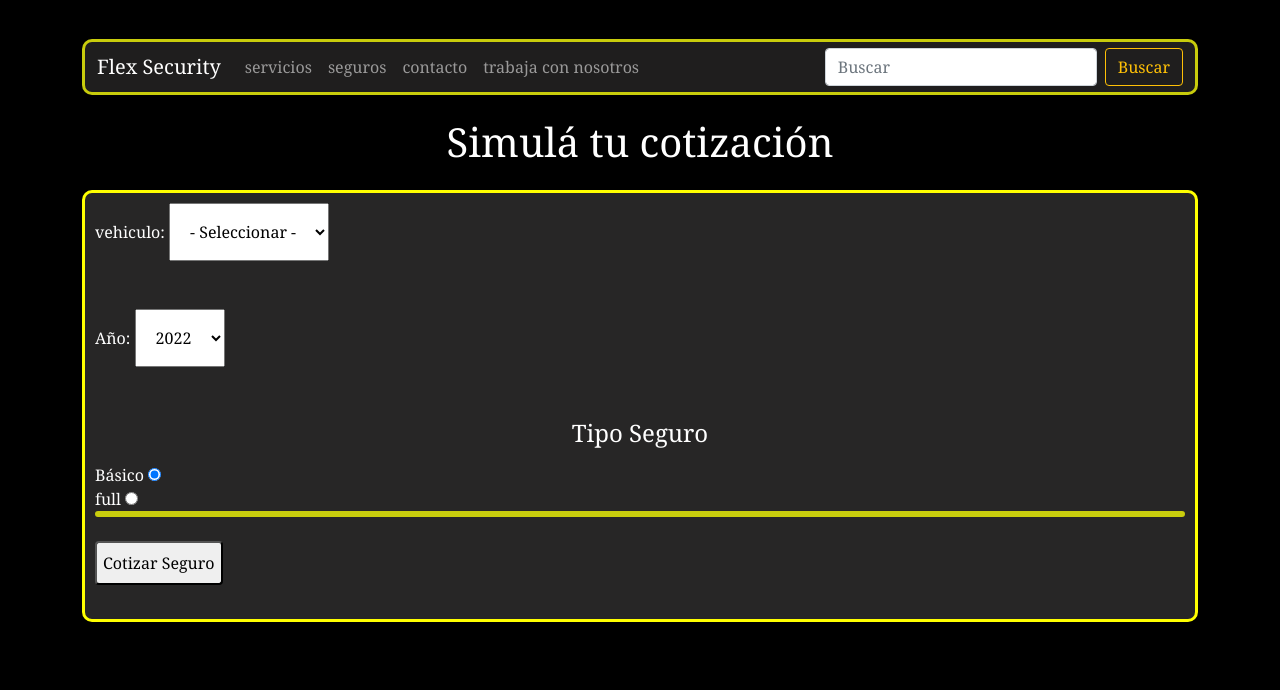
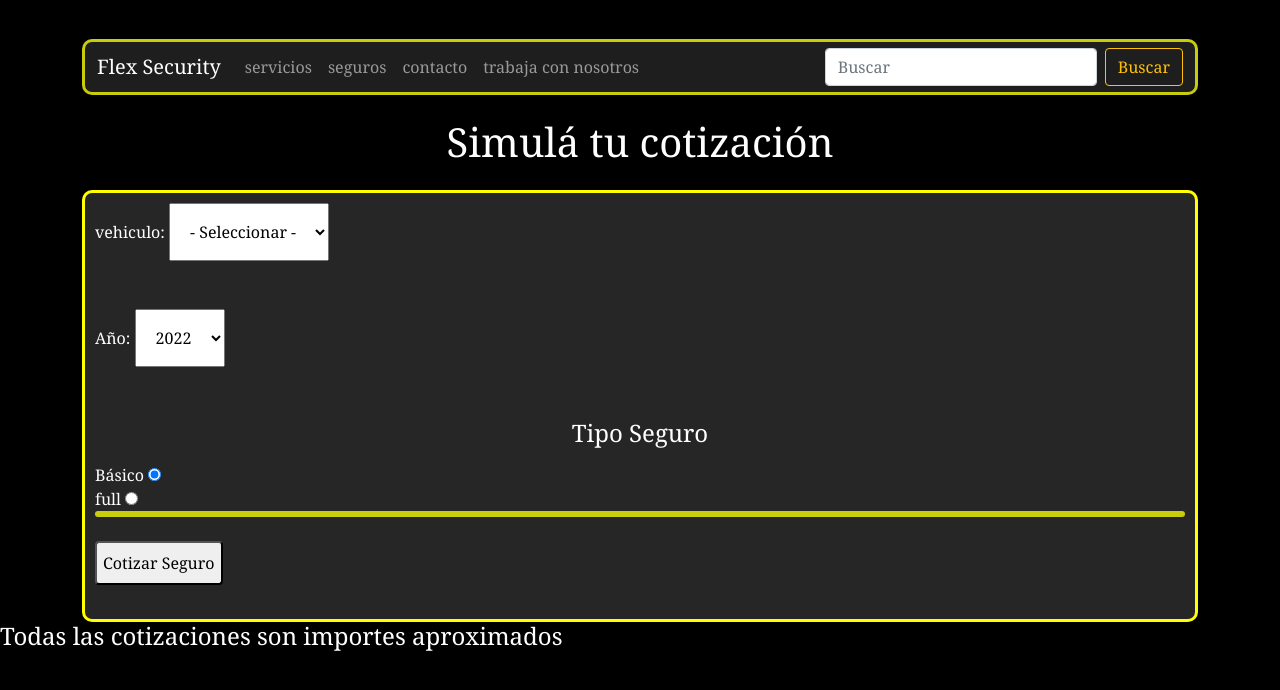
Before and after one commit to Joaquinmartinez1805/java-s-proyecto, a plain HTML site: page index.html in a window 1280 px wide. Drawn offline with Linux system fonts and the light colour scheme; some packages are replaced by stand-ins of ours; a script that the page names is missing.

Commit message:
agregado de footer

```diff
--- a/index.html
+++ b/index.html
@@ -99,4 +99,7 @@
   <script src="libs/bootstrap-5.1.3-dist/js/bootstrap.min.js"></script>
 
   </body>
+  <footer>
+    <h4>Todas las cotizaciones son importes aproximados</h4>
+  </footer>
 </html>
```
